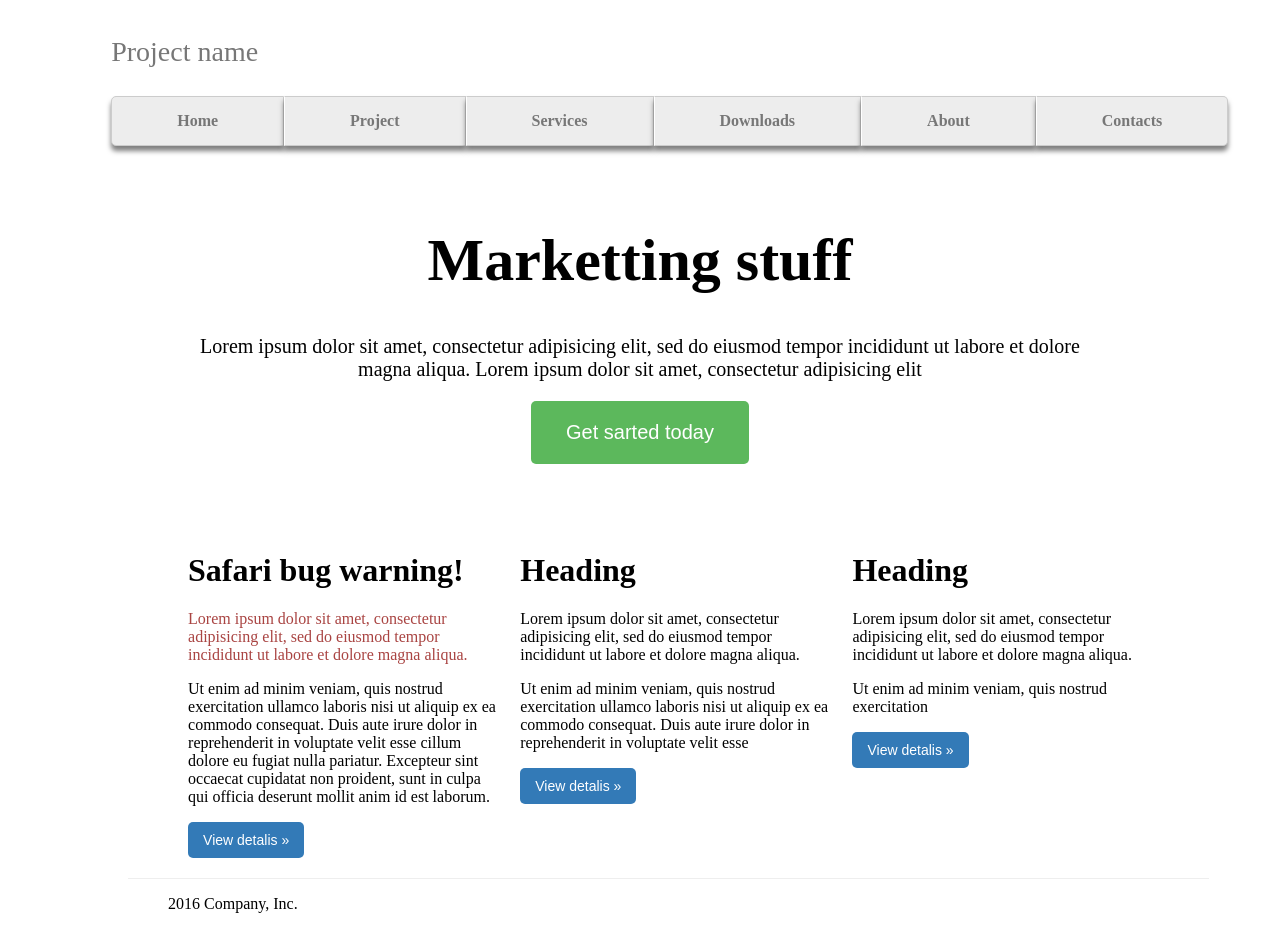
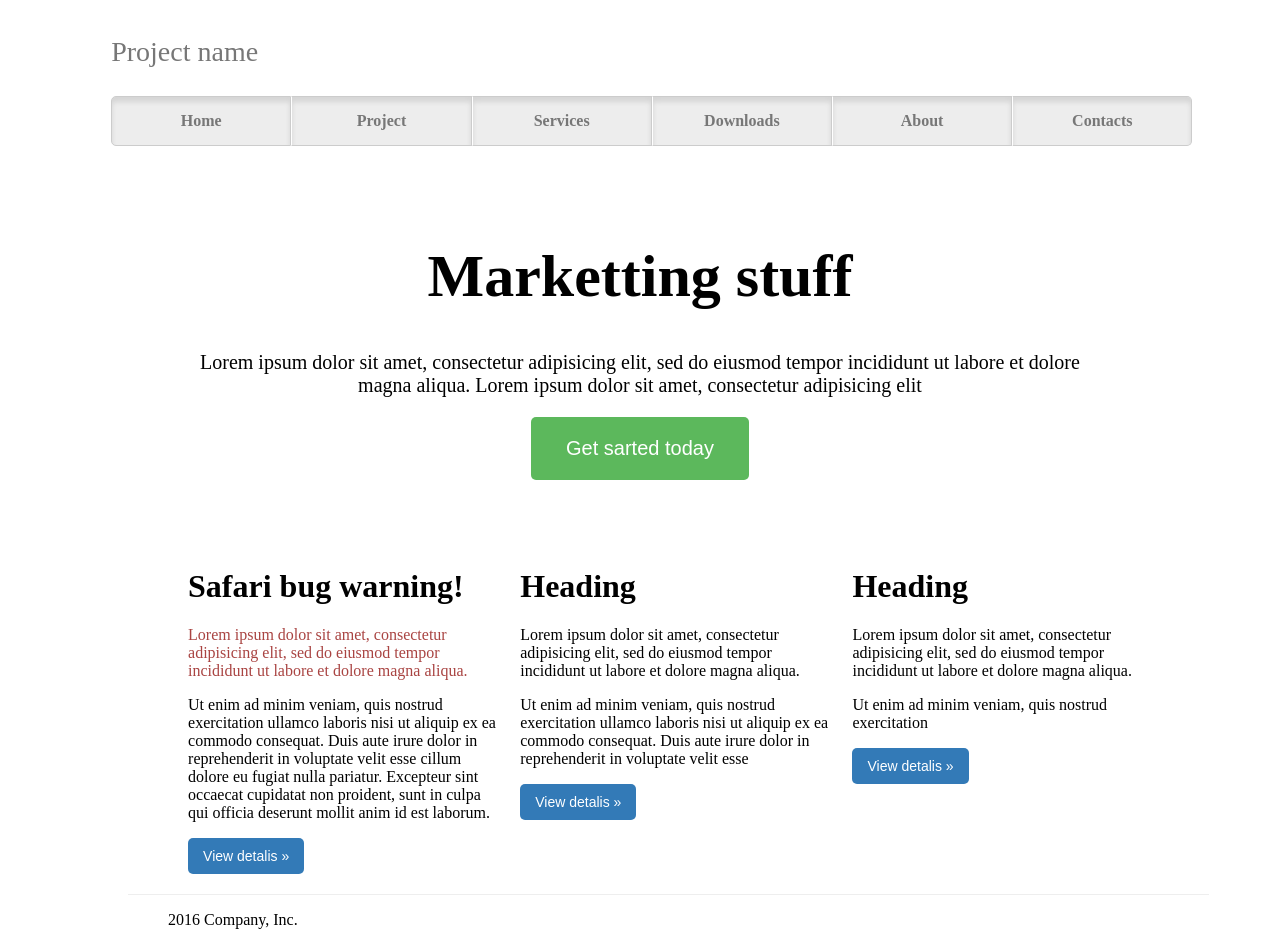
Before and after one commit to zozo89/home, a plain HTML site: page home4/home4.html in a window 1280 px wide. Drawn offline with Linux system fonts and the light colour scheme.

Commit message:
edit navigation

```diff
--- a/home4/home4.html
+++ b/home4/home4.html
@@ -9,12 +9,7 @@
 	<div class="header">
 		<p>Project name</p>
 		<ul>
-			<li>Home</li>
-			<li>Project</li>
-			<li>Services</li>
-			<li>Downloads</li>
-			<li>About</li>
-			<li>Contacts</li>
+			<li>Home</li><li>Project</li><li>Services</li><li>Downloads</li><li>About</li><li>Contacts</li>
 		</ul>
 	</div>
 	<div class="markstuff">
@@ -36,7 +31,7 @@
 				cillum dolore eu fugiat nulla pariatur. Excepteur sint occaecat cupidatat non
 				proident, sunt in culpa qui officia deserunt mollit anim id est laborum.
 				</p>
-				<button>View detalis »</button>
+				<button><a href="#">View detalis »</a></button>
 			</li>
 			<li>
 				<h1>Heading</h1>
@@ -47,7 +42,7 @@
 				quis nostrud exercitation ullamco laboris nisi ut aliquip ex ea commodo
 				consequat. Duis aute irure dolor in reprehenderit in voluptate velit esse
 				</p>
-				<button>View detalis »</button>
+				<button><a href="#">View detalis »</a></button>
 			</li>
 			<li>
 				<h1>Heading</h1>
@@ -57,7 +52,7 @@
 				<p> Ut enim ad minim veniam,
 				quis nostrud exercitation
 				</p>
-				<button>View detalis »</button>
+				<button><a href="#"><a href="#">View detalis »</a></button>
 			</li>
 		</ul>
 	</div>
--- a/home4/style.css
+++ b/home4/style.css
@@ -14,21 +14,22 @@
 }
 
 .header ul{
-
 	width: 100%;
 
 }
 .header ul li{
 	display: inline-block;
-	float: left;
+	/*float: left;*/
 	border: 1px solid #CCCCCC;
 	text-decoration: none;
-	padding: 15px 65px;
+	padding: 15px 3%;
+	text-align: center;
 	background-color: #EDEDED;
-	margin: 0 0;
+	/*margin: 0px;*/
 	font-weight: bold;
 	color: #777777;
-	box-shadow: 0px 5px 5px rgba(0,0,0,0.5);
+	box-shadow: inset 0px 5px 5px rgba(0,0,0,0.1);
+	width: calc( 100% / 6 - 7%)
 }
 
 .header ul li:hover{
@@ -100,6 +101,10 @@
 	font-size: 14px;
 	border: none;
 }
+.news a{
+	text-decoration: none;
+	color: white;
+}
 
 .footer{
 	margin-left: 5%;
```
